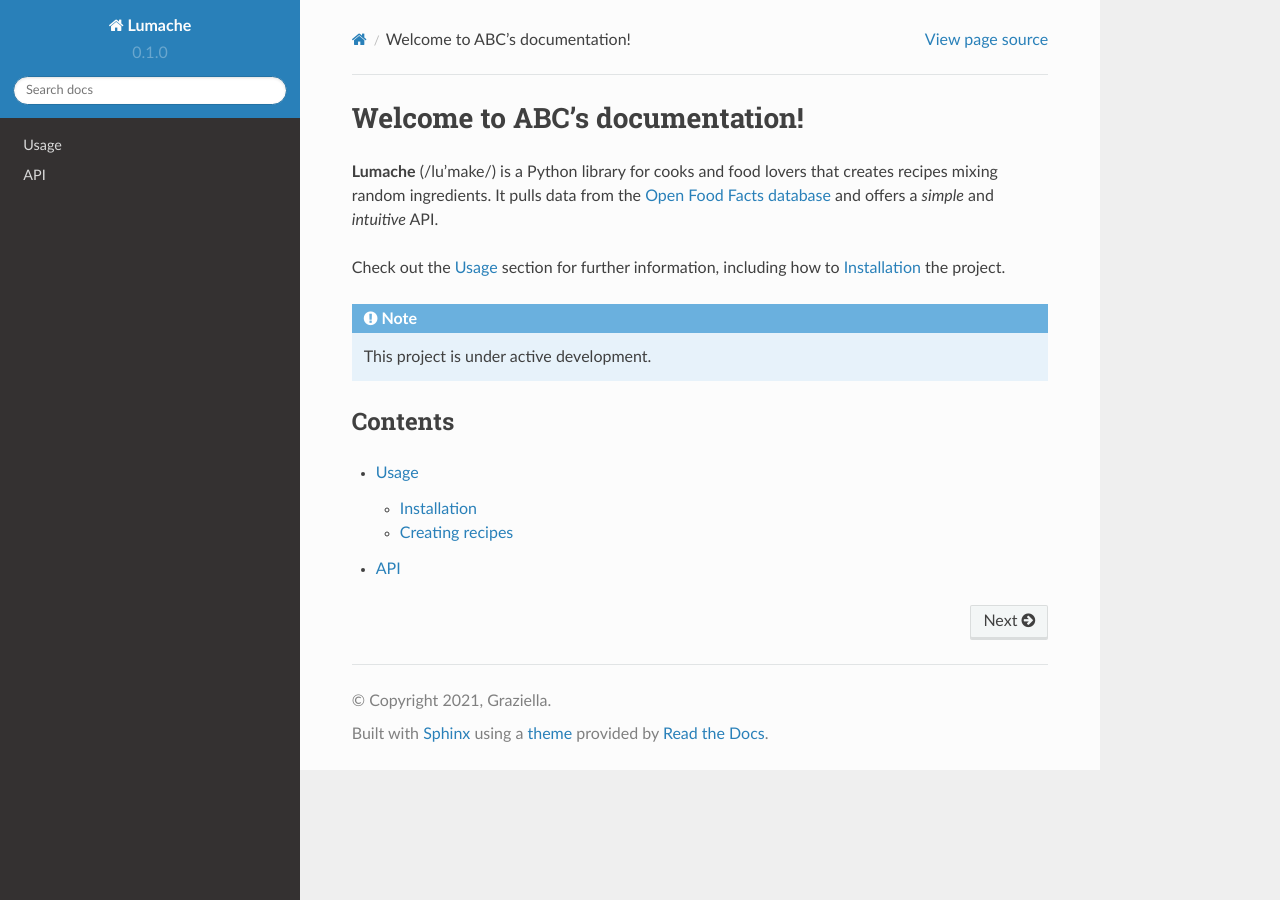
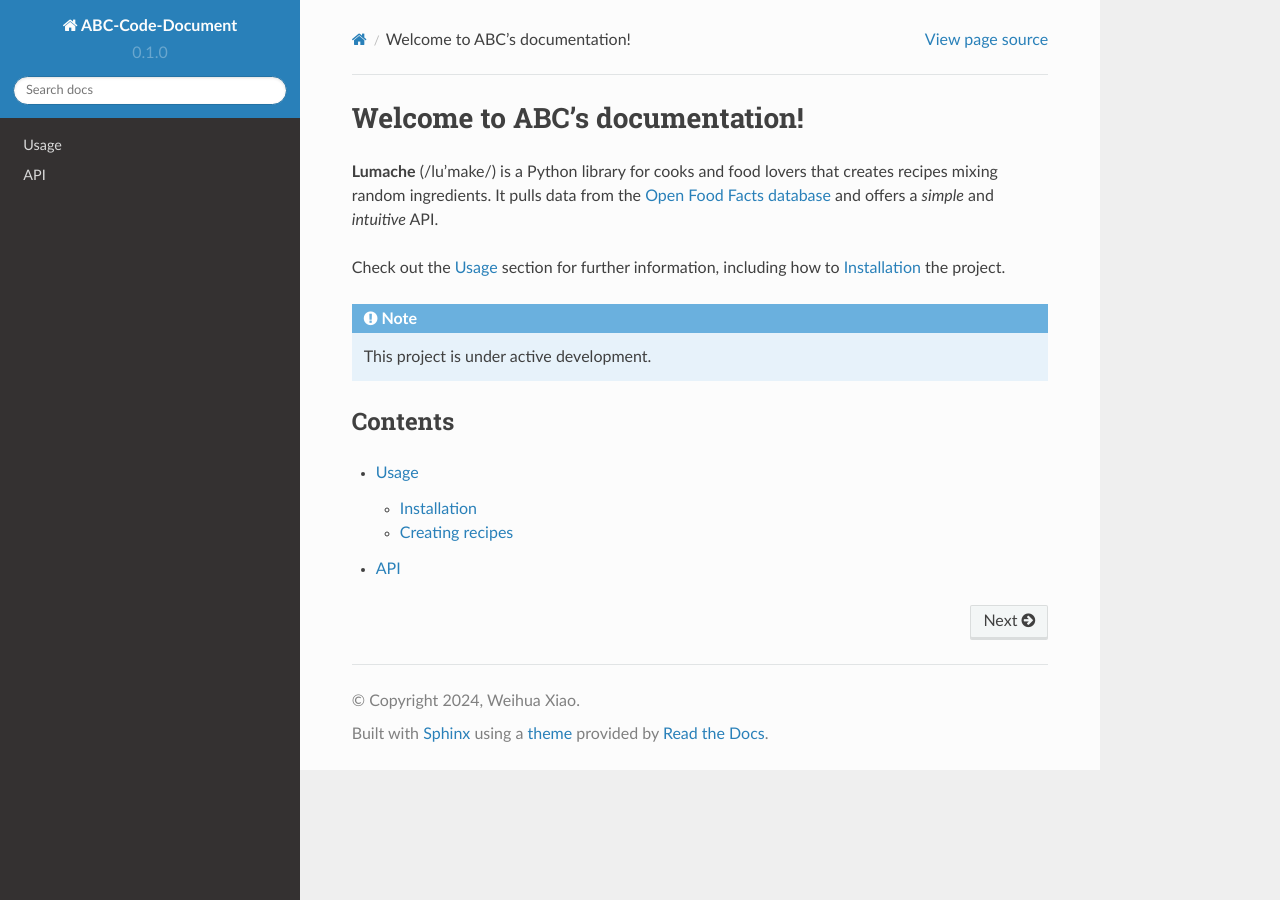
Before and after one commit to FCHXWH/ABC-Code-Document, a Sphinx documentation site: the page built from docs/source/index.rst, in a window 1280 px wide. Built offline with Sphinx 7.4.7 and the Read the Docs theme 2.0.0, drawn with Linux system fonts in a browser that asks for light colours.

Commit message:
Update conf.py

```diff
--- a/docs/source/conf.py
+++ b/docs/source/conf.py
@@ -2,9 +2,9 @@
 
 # -- Project information
 
-project = 'Lumache'
-copyright = '2021, Graziella'
-author = 'Graziella'
+project = 'ABC-Code-Document'
+copyright = '2024, Weihua Xiao'
+author = 'Weihua Xiao'
 
 release = '0.1'
 version = '0.1.0'
```
